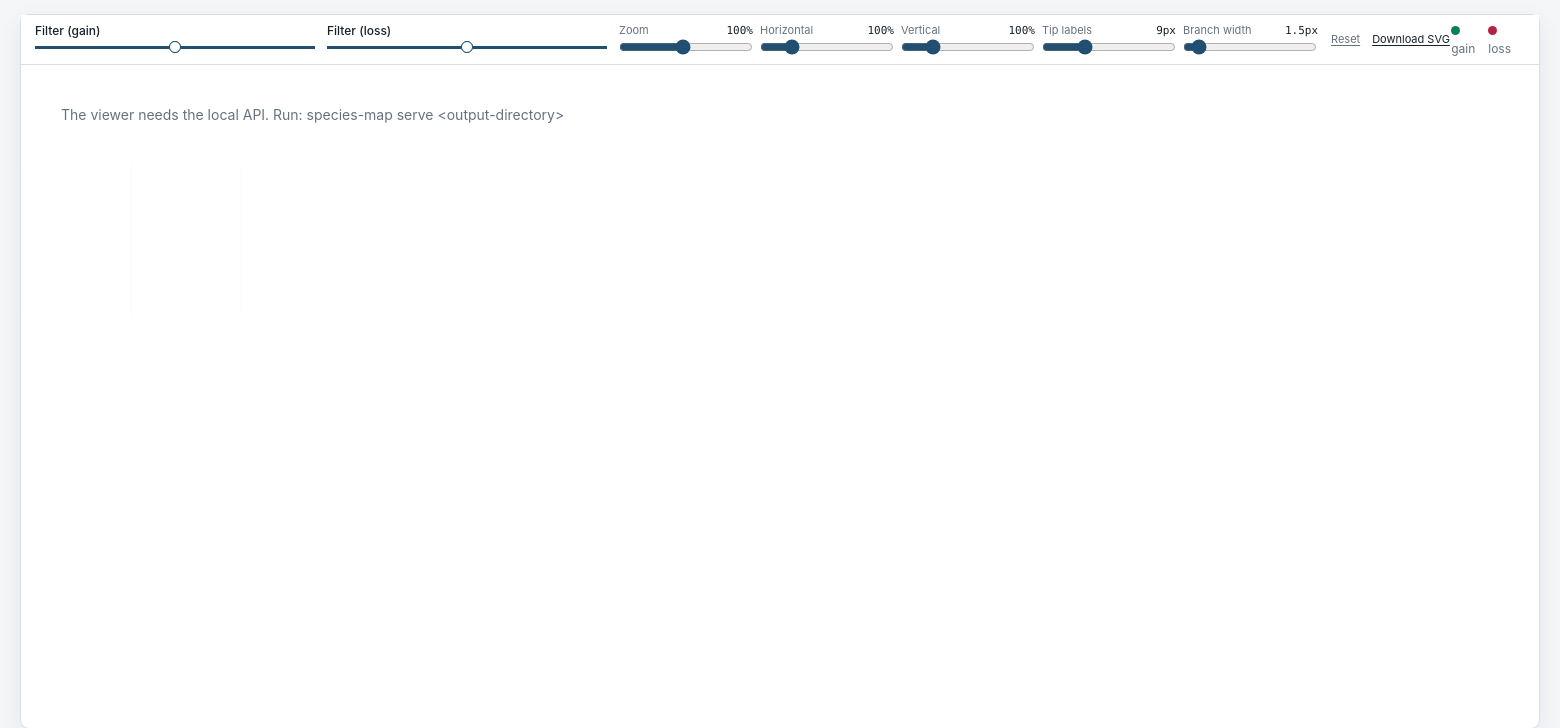
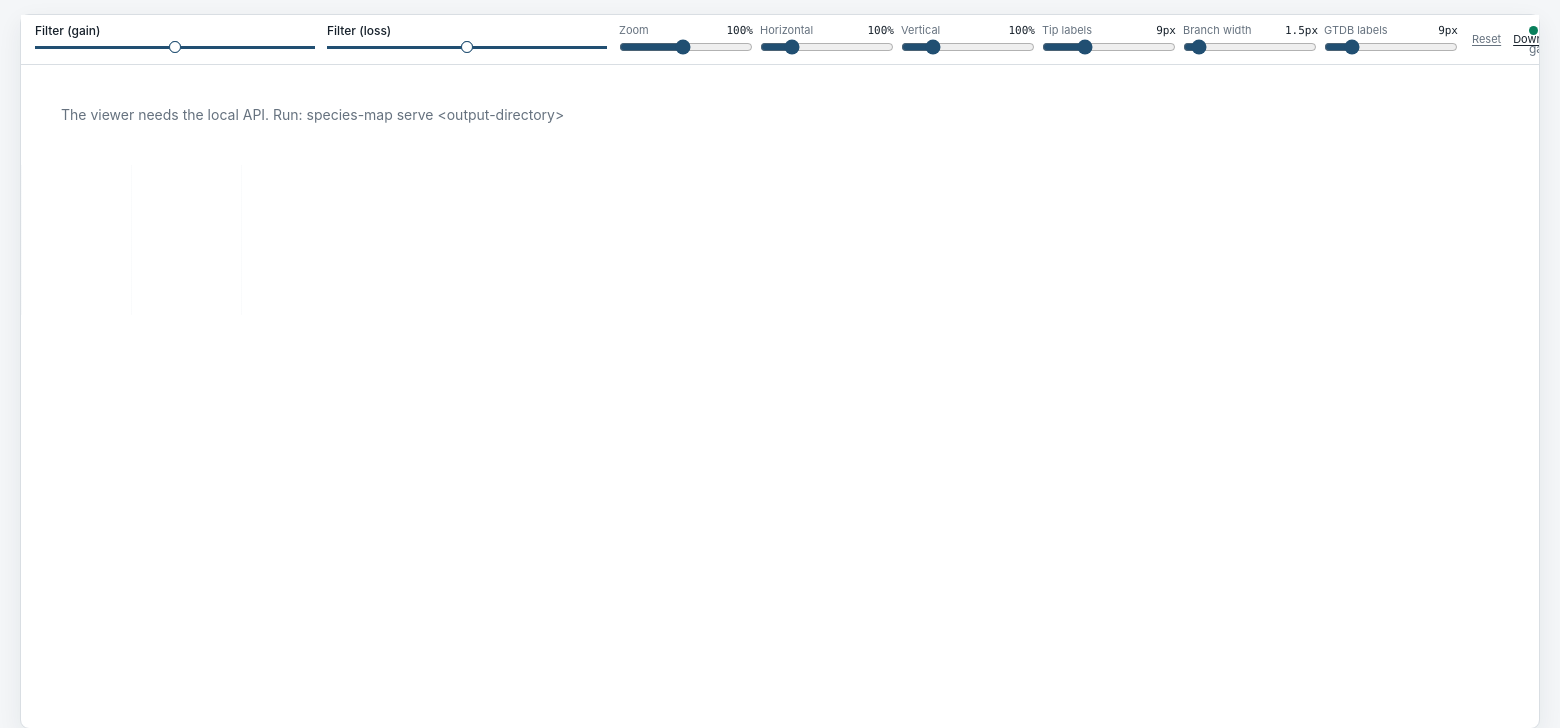
Before and after one commit to kazumaxneo/PhyloGain, a Python web app: template src/species_innovation_map/templates/index.html in a window 1560 px wide; the page is wider, and only the part inside the window is pictured. Shown: the part 51-779 px from the top of that part. Run offline with Jinja, Linux system fonts and the light colour scheme; the template is opened without the code that fills it, so the values that code supplies are empty.

Commit message:
Improve GTDB clade label scaling

```diff
--- a/src/species_innovation_map/templates/index.html
+++ b/src/species_innovation_map/templates/index.html
@@ -121,7 +121,7 @@
     .dot { display: inline-block; width: 9px; height: 9px; margin-right: 4px; border-radius: 50%; }
     .dot.gain { background: var(--gain); }
     .dot.loss { background: var(--loss); }
-    .branch-filters { display: grid; grid-template-columns: 280px 280px max-content max-content minmax(0, 1fr); grid-template-rows: auto; align-items: center; gap: 10px 12px; min-height: 50px; padding: 7px 14px; border-bottom: 1px solid var(--line); background: color-mix(in srgb, var(--panel) 94%, var(--control)); }
+    .branch-filters { display: grid; grid-template-columns: 280px 280px max-content max-content minmax(0, 1fr); grid-template-rows: auto; align-items: center; gap: 10px 12px; min-height: 50px; padding: 7px 14px; overflow-x: auto; overflow-y: hidden; scrollbar-width: thin; border-bottom: 1px solid var(--line); background: color-mix(in srgb, var(--panel) 94%, var(--control)); }
     .range-filter { display: grid; grid-template-columns: minmax(0, 1fr) auto; grid-template-rows: 15px 18px; align-items: center; column-gap: 4px; min-width: 235px; }
     .gain-filter { grid-column: 1; grid-row: 1; }
     .loss-filter { grid-column: 2; grid-row: 1; }
@@ -159,7 +159,7 @@
     .taxonomy-label-badge { cursor: move; }
     .clade-taxonomy-label-bg { fill-opacity: .82; pointer-events: all; cursor: move; }
     .clade-taxonomy-label-accent { pointer-events: none; }
-    .clade-taxonomy-label { fill: #fff; font: 600 9px/1 Inter, ui-sans-serif, system-ui, sans-serif; pointer-events: none; }
+    .clade-taxonomy-label { fill: #fff; font: 600 var(--taxonomy-label-font-size, 9px)/1 Inter, ui-sans-serif, system-ui, sans-serif; pointer-events: none; }
     .clade-taxonomy-label.genus, .clade-taxonomy-label.species { font-style: italic; }
     .taxonomy-legend-label { fill: var(--muted); font: 9px Inter, ui-sans-serif, system-ui, sans-serif; pointer-events: none; }
     .collapsed-label { font-size: 11px; font-weight: 650; fill: var(--accent); cursor: pointer; }
@@ -408,6 +408,11 @@
             <input id="branchWidth" type="range" min="1" max="8" step="0.5" value="1.5" aria-label="Phylogenetic tree branch width">
             <output id="branchWidthValue" for="branchWidth">1.5px</output>
           </div>
+          <div class="tree-scale-control">
+            <label for="taxonomyLabelFontSize">GTDB labels</label>
+            <input id="taxonomyLabelFontSize" type="range" min="6" max="24" step="1" value="9" aria-label="GTDB clade label font size">
+            <output id="taxonomyLabelFontSizeValue" for="taxonomyLabelFontSize">9px</output>
+          </div>
         </div>
         <div class="range-filter gain-filter">
           <span class="range-filter-name">Filter (gain)</span>
@@ -440,7 +445,7 @@
   </main>
   <script>
     const SVG = "http://www.w3.org/2000/svg";
-    const state = { project: null, branches: new Map(), phenotypeEvents: new Map(), selectedBranch: null, selectedEvent: null, collapseRank: "", cladeLabelMode: "", supportThreshold: 0, treeOrder: "original", treeLayout: "rectangular", branchLengthMode: "cladogram", horizontalSpacing: 1, verticalSpacing: 1, tipFontSize: 9, branchWidth: 1.5, treePanX: 0, treePanY: 0, expandedGroups: new Set(), manuallyCollapsed: new Set(), flippedNodes: new Set(), taxonomyLabelOffsets: new Map(), annotationSources: [], enrichmentSource: "", enrichmentPlotType: "bar", treeZoom: 1, branchFilter: {gainMin: 0, gainMax: 0, lossMin: 0, lossMax: 0} };
+    const state = { project: null, branches: new Map(), phenotypeEvents: new Map(), selectedBranch: null, selectedEvent: null, collapseRank: "", cladeLabelMode: "", supportThreshold: 0, treeOrder: "original", treeLayout: "rectangular", branchLengthMode: "cladogram", horizontalSpacing: 1, verticalSpacing: 1, tipFontSize: 9, branchWidth: 1.5, taxonomyLabelFontSize: 9, treePanX: 0, treePanY: 0, expandedGroups: new Set(), manuallyCollapsed: new Set(), flippedNodes: new Set(), taxonomyLabelOffsets: new Map(), annotationSources: [], enrichmentSource: "", enrichmentPlotType: "bar", treeZoom: 1, branchFilter: {gainMin: 0, gainMax: 0, lossMin: 0, lossMax: 0} };
     const $ = id => document.getElementById(id);
     const number = value => Number(value || 0).toLocaleString();
     const svgEl = (name, attrs = {}) => {
@@ -650,8 +655,11 @@
       $("treeSvg").style.setProperty("--branch-width", `${state.branchWidth}px`);
       $("treeSvg").style.setProperty("--connector-width", `${state.branchWidth * .8}px`);
     }
+    function applyTaxonomyLabelFontSize() {
+      $("treeSvg").style.setProperty("--taxonomy-label-font-size", `${state.taxonomyLabelFontSize}px`);
+    }
     function renderTree() {
-      const svg = $("treeSvg"); svg.replaceChildren(); applyTreePan(); applyBranchWidth();
+      const svg = $("treeSvg"); svg.replaceChildren(); applyTreePan(); applyBranchWidth(); applyTaxonomyLabelFontSize();
       const zoom = state.treeZoom;
       const canvas = svgEl("g", {transform: `scale(${zoom})`});
       svg.append(canvas);
@@ -718,15 +726,16 @@
       function appendCladeTaxonomyLabel(node, circular = false) {
         const labels = cladeTaxonomyLabels(node);
         if (!labels.length) return;
+        const labelScale = state.taxonomyLabelFontSize / 9;
         if (circular) {
           const ux = Math.cos(node.angle); const uy = Math.sin(node.angle);
           const px = -uy; const py = ux;
           const anchor = ux >= 0 ? "start" : "end";
           const angle = node.angle * 180 / Math.PI + (ux < 0 ? 180 : 0);
           labels.forEach((item, index) => {
-            const offset = (index - (labels.length - 1) / 2) * 12;
-            const x = node.x + ux * 9 + px * offset;
-            const y = node.y + uy * 9 + py * offset;
+            const offset = (index - (labels.length - 1) / 2) * 12 * labelScale;
+            const x = node.x + ux * 9 * labelScale + px * offset;
+            const y = node.y + uy * 9 * labelScale + py * offset;
             const text = `${({family: "Family", genus: "Genus", species: "Species"})[item.rank] || item.rank}: ${item.value}`;
             appendTaxonomyBadge(text, item.rank, item.value, `${item.rank}:${node.id}`, x, y, anchor, `rotate(${angle} ${x} ${y})`);
           });
@@ -734,7 +743,7 @@
         }
         labels.forEach((item, index) => {
           const text = `${({family: "Family", genus: "Genus", species: "Species"})[item.rank] || item.rank}: ${item.value}`;
-          appendTaxonomyBadge(text, item.rank, item.value, `${item.rank}:${node.id}`, node.x + 7, node.y + 15 + index * 15);
+          appendTaxonomyBadge(text, item.rank, item.value, `${item.rank}:${node.id}`, node.x + 7, node.y + 15 * labelScale + index * 15 * labelScale);
         });
       }
       function taxonomyColorIndex(taxonomyRank, value, occurrenceKey = "") {
@@ -754,14 +763,16 @@
       const taxonomyColor = (rankName, value, key = "") => taxonomyHsl(rankName, value, key, false);
       const taxonomyLabelColor = (rankName, value, key = "") => taxonomyHsl(rankName, value, key, true);
       function appendTaxonomyBadge(text, taxonomyRank, value, key, x, y, anchor = "start", transform = "") {
-        const width = Math.max(44, text.length * 5.4 + 10);
+        const scale = state.taxonomyLabelFontSize / 9;
+        const width = Math.max(44 * scale, text.length * 5.4 * scale + 10 * scale);
+        const height = 14 * scale;
         const left = anchor === "end" ? x - width : x;
         const offset = state.taxonomyLabelOffsets.get(key) || {x: 0, y: 0};
         const group = svgEl("g", {class: "taxonomy-label-badge", "data-taxonomy-label-key": key, transform: `translate(${Number(offset.x) || 0} ${Number(offset.y) || 0})`});
         const rotated = svgEl("g", transform ? {transform} : {});
-        rotated.append(svgEl("rect", {x: left - 4, y: y - 10, width, height: 14, rx: 2, class: "clade-taxonomy-label-bg", style: `fill:${taxonomyLabelColor(taxonomyRank, value, key)}`}));
-        rotated.append(svgEl("rect", {x: left - 4, y: y - 10, width: 3, height: 14, rx: 1, class: "clade-taxonomy-label-accent", style: `fill:${taxonomyColor(taxonomyRank, value, key)}`}));
-        const labelNode = svgEl("text", {x, y, "text-anchor": anchor, class: `clade-taxonomy-label ${taxonomyRank}`});
+        rotated.append(svgEl("rect", {x: left - 4 * scale, y: y - 10 * scale, width, height, rx: 2 * scale, class: "clade-taxonomy-label-bg", style: `fill:${taxonomyLabelColor(taxonomyRank, value, key)}`}));
+        rotated.append(svgEl("rect", {x: left - 4 * scale, y: y - 10 * scale, width: 3 * scale, height, rx: scale, class: "clade-taxonomy-label-accent", style: `fill:${taxonomyColor(taxonomyRank, value, key)}`}));
+        const labelNode = svgEl("text", {x, y, "text-anchor": anchor, style: `font-size:${state.taxonomyLabelFontSize}px`, class: `clade-taxonomy-label ${taxonomyRank}`});
         labelNode.textContent = text;
         rotated.append(labelNode); group.append(rotated); canvas.append(group);
       }
@@ -820,7 +831,13 @@
         const circumferenceRadius = terminals.length * 18 * state.verticalSpacing / (Math.PI * 2);
         const radialStep = Math.max(55 * state.horizontalSpacing, circumferenceRadius / maximumDepth);
         const outerRadius = 28 + maximumDepth * radialStep;
-        const margin = 230;
+        const taxonomyLabelScale = state.taxonomyLabelFontSize / 9;
+        const maximumTaxonomyLabelWidth = Math.max(0, ...visibleNodes.flatMap(node => cladeTaxonomyLabels(node).map(item => {
+          const text = `${({family: "Family", genus: "Genus", species: "Species"})[item.rank] || item.rank}: ${item.value}`;
+          return Math.max(44 * taxonomyLabelScale, text.length * 5.4 * taxonomyLabelScale + 10 * taxonomyLabelScale);
+        })));
+        const taxonomyBandOuterRadius = outerRadius + (state.cladeLabelMode ? maximumTaxonomyLabelWidth + 20 * taxonomyLabelScale : 65);
+        const margin = Math.max(230, taxonomyBandOuterRadius - outerRadius + 35);
         const baseSize = Math.max(760, (outerRadius + margin) * 2);
         const center = baseSize / 2;
         visibleNodes.forEach(node => {
@@ -858,7 +875,7 @@
             const angles = visibleTerminalAngles(node);
             const padding = Math.min(.035, Math.PI / Math.max(24, terminals.length));
             const startAngle = Math.min(...angles) - padding; const endAngle = Math.max(...angles) + padding;
-            const path = annularSectorPath(Math.max(18, node.radius - radialStep * .18), outerRadius + 65, startAngle, endAngle);
+            const path = annularSectorPath(Math.max(18, node.radius - radialStep * .18), taxonomyBandOuterRadius, startAngle, endAngle);
             labels.forEach(item => canvas.append(svgEl("path", {d: path, class: `clade-taxonomy-band ${item.rank}`, style: `fill:${taxonomyColor(item.rank, item.value, `${item.rank}:${node.id}`)}`})));
           }
         }
@@ -1081,6 +1098,17 @@
         applyBranchWidth();
       });
       enableRangeTrack($("branchWidth"));
+      const storedTaxonomyLabelFontSize = Number(localStorage.getItem("species-map-taxonomy-label-font-size"));
+      if (Number.isFinite(storedTaxonomyLabelFontSize) && storedTaxonomyLabelFontSize >= 6 && storedTaxonomyLabelFontSize <= 24) state.taxonomyLabelFontSize = storedTaxonomyLabelFontSize;
+      $("taxonomyLabelFontSize").value = String(state.taxonomyLabelFontSize);
+      $("taxonomyLabelFontSizeValue").textContent = `${state.taxonomyLabelFontSize}px`;
+      $("taxonomyLabelFontSize").addEventListener("input", event => {
+        state.taxonomyLabelFontSize = Number(event.target.value);
+        $("taxonomyLabelFontSizeValue").textContent = `${state.taxonomyLabelFontSize}px`;
+        localStorage.setItem("species-map-taxonomy-label-font-size", String(state.taxonomyLabelFontSize));
+        rerenderKeepingCenter();
+      });
+      enableRangeTrack($("taxonomyLabelFontSize"));
       $("treeLayoutSelect").addEventListener("change", event => {
         state.treeLayout = event.target.value;
         renderTree();
@@ -1130,7 +1158,7 @@
         .clade-taxonomy-band { fill-opacity: .16; }
         .clade-taxonomy-band.species { fill-opacity: .20; }
         .clade-taxonomy-label-bg { fill-opacity: .82; }
-        .clade-taxonomy-label { fill: #fff; font: 600 9px sans-serif; }
+        .clade-taxonomy-label { fill: #fff; font: 600 ${state.taxonomyLabelFontSize}px sans-serif; }
         .clade-taxonomy-label.genus, .clade-taxonomy-label.species { font-style: italic; }
         .taxonomy-legend-label { fill: ${color("--muted")}; font: 9px sans-serif; }
         .collapsed-marker { fill: ${color("--accent")}; opacity: .75; }
```
Also changed, not shown: tests/test_species_map.py (+4 -0 lines).
